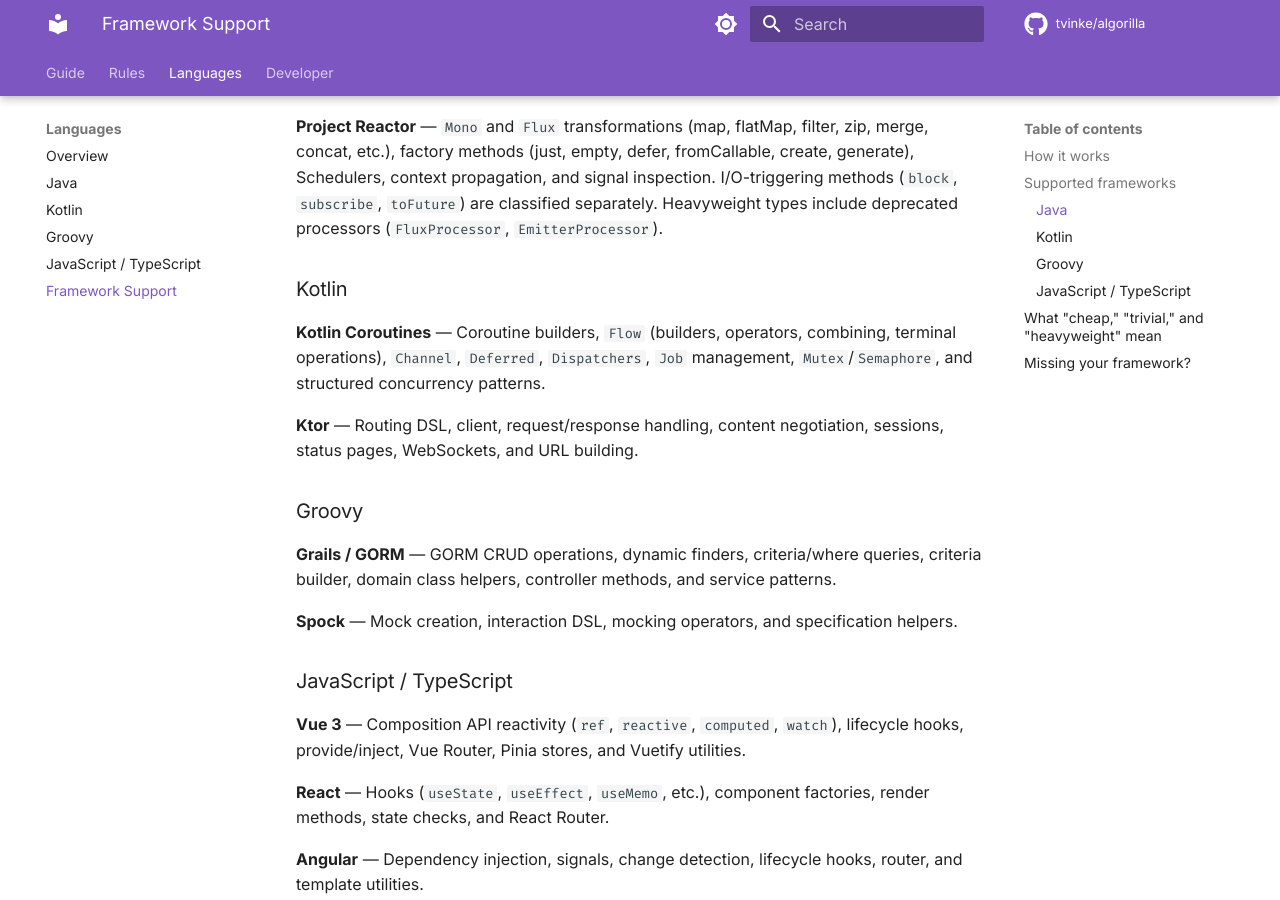
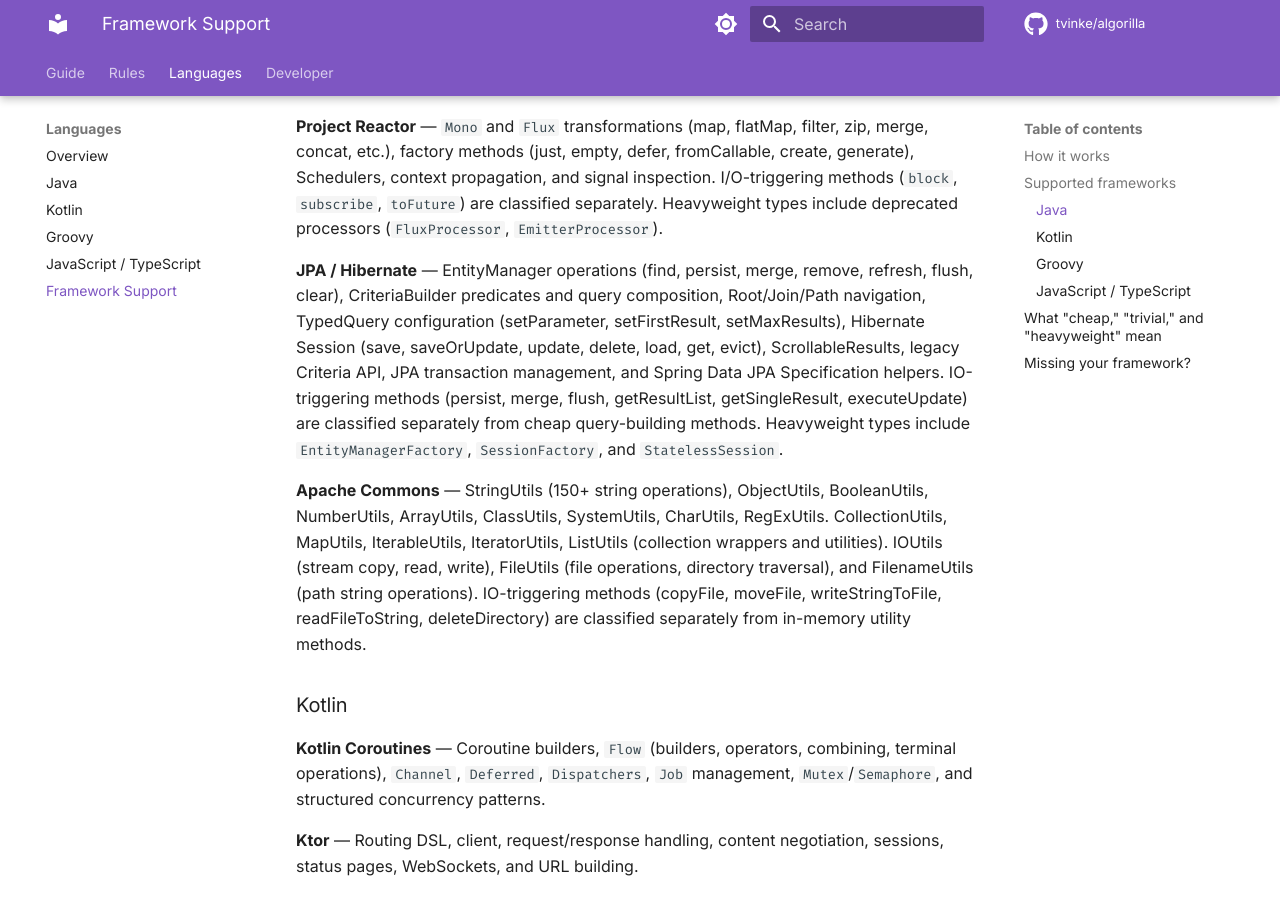
Before and after one commit to tvinke/algorilla, an MkDocs documentation site: the page built from docs/docs/languages/frameworks.md, in a window 1280 px wide and 900 px high, scrolled down 891 px. Built offline with MkDocs 1.6.1 and Material for MkDocs 9.7.7, drawn with Linux system fonts in a browser that asks for light colours; comment, search, counter and statistics services are not loaded.

Commit message:
docs: changelog + framework docs for JPA/Hibernate, Apache Commons, FP fixes

```diff
--- a/docs/docs/languages/frameworks.md
+++ b/docs/docs/languages/frameworks.md
@@ -22,6 +22,10 @@ This knowledge is loaded automatically based on the language being scanned. No c
 **Guava** — Immutable collection factories, `Cache`/`LoadingCache`, `CacheBuilder`, `Multimap`, `BiMap`, `Table`, `RangeSet`, `Optional`, `Ordering`, `Preconditions`, `Joiner`/`Splitter`, `CharMatcher`, `Hashing`, `Futures`/`ListenableFuture`, `EventBus`, and primitive utilities.
 
 **Project Reactor** — `Mono` and `Flux` transformations (map, flatMap, filter, zip, merge, concat, etc.), factory methods (just, empty, defer, fromCallable, create, generate), Schedulers, context propagation, and signal inspection. I/O-triggering methods (`block`, `subscribe`, `toFuture`) are classified separately. Heavyweight types include deprecated processors (`FluxProcessor`, `EmitterProcessor`).
+
+**JPA / Hibernate** — EntityManager operations (find, persist, merge, remove, refresh, flush, clear), CriteriaBuilder predicates and query composition, Root/Join/Path navigation, TypedQuery configuration (setParameter, setFirstResult, setMaxResults), Hibernate Session (save, saveOrUpdate, update, delete, load, get, evict), ScrollableResults, legacy Criteria API, JPA transaction management, and Spring Data JPA Specification helpers. IO-triggering methods (persist, merge, flush, getResultList, getSingleResult, executeUpdate) are classified separately from cheap query-building methods. Heavyweight types include `EntityManagerFactory`, `SessionFactory`, and `StatelessSession`.
+
+**Apache Commons** — StringUtils (150+ string operations), ObjectUtils, BooleanUtils, NumberUtils, ArrayUtils, ClassUtils, SystemUtils, CharUtils, RegExUtils. CollectionUtils, MapUtils, IterableUtils, IteratorUtils, ListUtils (collection wrappers and utilities). IOUtils (stream copy, read, write), FileUtils (file operations, directory traversal), and FilenameUtils (path string operations). IO-triggering methods (copyFile, moveFile, writeStringToFile, readFileToString, deleteDirectory) are classified separately from in-memory utility methods.
 
 ### Kotlin
 
```
Also changed, not shown: CHANGELOG.md.
